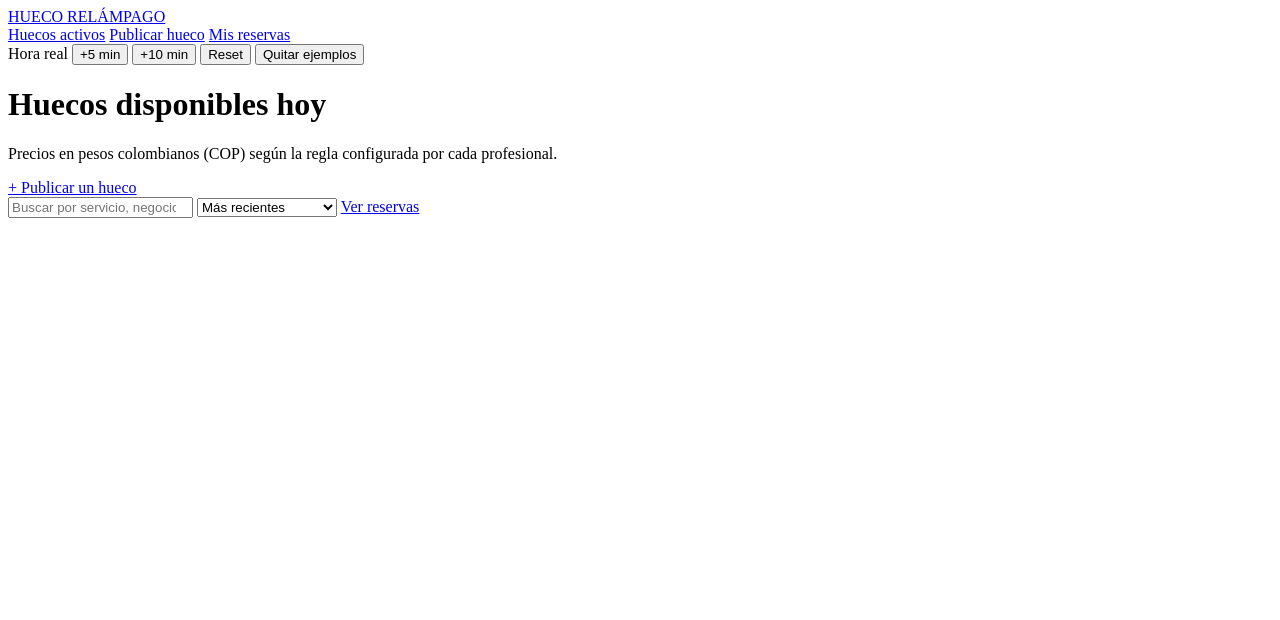
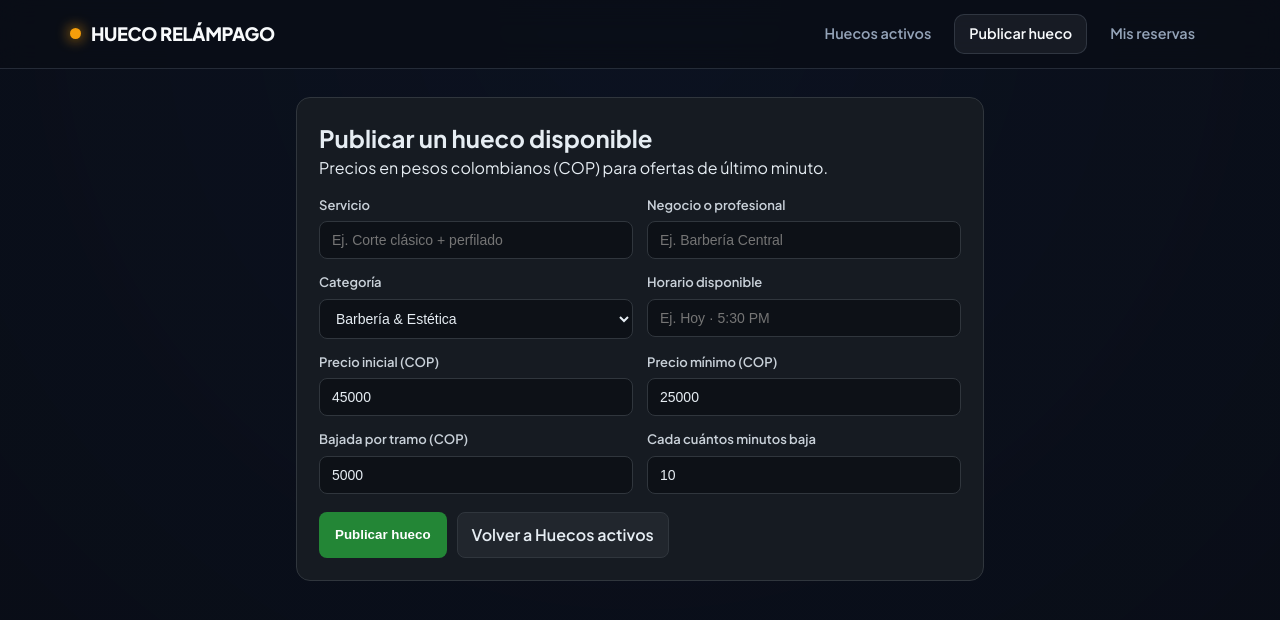
Before and after one commit to echavarriajuanjose08-bot/Hueco-Rel-mpago-Ofertas-de-ltimo-minuto-en-COP, a plain HTML site: page pages/publicar.html in a window 1280 px wide. Drawn offline with Linux system fonts and the light colour scheme.

Commit message:
Update publicar.html

```diff
--- a/pages/publicar.html
+++ b/pages/publicar.html
@@ -1,64 +1,156 @@
-<!DOCTYPE html>
+<!doctype html>
 <html lang="es">
 <head>
-  <meta charset="UTF-8" />
+  <meta charset="utf-8" />
   <meta name="viewport" content="width=device-width, initial-scale=1.0" />
-  <title>Hueco Relámpago · Ofertas de último minuto en COP</title>
+  <title>Publicar hueco · Hueco Relámpago</title>
   <link rel="preconnect" href="https://fonts.googleapis.com" />
   <link rel="preconnect" href="https://fonts.gstatic.com" crossorigin />
   <link href="https://fonts.googleapis.com/css2?family=Plus+Jakarta+Sans:wght@400;600;700;800&display=swap" rel="stylesheet" />
-  <link rel="stylesheet" href="./assets/css/styles.css." />
+  <link rel="stylesheet" href="../assets/css/styles.css" />
+  <style>
+    .publicar-wrap { max-width: 720px; margin: 28px auto; padding: 0 16px 48px; }
+    .publicar-card { background: #161b22; border: 1px solid #30363d; border-radius: 14px; padding: 22px; color: #e6edf3; }
+    .publicar-grid { display: grid; grid-template-columns: 1fr 1fr; gap: 14px; margin-top: 16px; }
+    .publicar-field { display: flex; flex-direction: column; gap: 6px; }
+    .publicar-field.full { grid-column: 1 / -1; }
+    .publicar-field label { font-size: 13px; font-weight: 600; color: #c9d1d9; }
+    .publicar-field input, .publicar-field select {
+      background: #0d1117; border: 1px solid #30363d; color: #e6edf3;
+      border-radius: 8px; padding: 10px 12px; font-size: 14px;
+    }
+    .publicar-actions { display: flex; gap: 10px; margin-top: 18px; flex-wrap: wrap; }
+    .btn-primario { background: #238636; color: #fff; border: none; border-radius: 8px; padding: 10px 16px; font-weight: 700; cursor: pointer; }
+    .btn-secundario { background: #21262d; color: #e6edf3; border: 1px solid #30363d; border-radius: 8px; padding: 10px 14px; text-decoration: none; font-weight: 600; }
+    .mensaje-ok { margin-top: 14px; padding: 12px; border-radius: 8px; background: rgba(35, 134, 54, 0.2); border: 1px solid #2ea043; color: #7ee787; display: none; }
+    @media (max-width: 600px) { .publicar-grid { grid-template-columns: 1fr; } }
+  </style>
 </head>
 <body class="page-inicio">
   <header class="topbar">
     <div class="topbar-inner">
-      <a class="brand" href="./index.html.">
+      <a class="brand" href="../index.html">
         <span class="brand-dot"></span>
         <span>HUECO RELÁMPAGO</span>
       </a>
-
       <nav class="nav-links">
-        <a class="nav-link active" href="./index.html">Huecos activos</a>
-        <a class="nav-link" href="./pages/publicar.html">Publicar hueco</a>
-        <a class="nav-link" href="./pages/mis-reservas.html">Mis reservas</a>
+        <a class="nav-link" href="../index.html">Huecos activos</a>
+        <a class="nav-link active" href="./publicar.html">Publicar hueco</a>
+        <a class="nav-link" href="./mis-reservas.html">Mis reservas</a>
       </nav>
-
-      <div class="sim-controls">
-        <span id="sim-offset-badge" class="badge">Hora real</span>
-        <button id="btn-sim-5" type="button" class="btn">+5 min</button>
-        <button id="btn-sim-10" type="button" class="btn">+10 min</button>
-        <button id="btn-sim-reset" type="button" class="btn">Reset</button>
-        <button id="btn-clear-demos" type="button" class="btn btn-danger">Quitar ejemplos</button>
-      </div>
     </div>
   </header>
 
-  <main class="container">
-    <div class="page-header">
-      <div>
-        <h1 class="page-title">Huecos disponibles hoy</h1>
-        <p class="page-subtitle">Precios en pesos colombianos (COP) según la regla configurada por cada profesional.</p>
-      </div>
-      <a class="btn btn-primary" href="./pages/publicar.html">+ Publicar un hueco</a>
-    </div>
+  <main class="publicar-wrap">
+    <section class="publicar-card">
+      <h1>Publicar un hueco disponible</h1>
+      <p>Precios en pesos colombianos (COP) para ofertas de último minuto.</p>
 
-    <section class="toolbar">
-      <input id="search-input" class="input" type="search" placeholder="Buscar por servicio, negocio o zona..." />
-      <select id="sort-select" class="select">
-        <option value="recent">Más recientes</option>
-        <option value="price-asc">Menor precio actual</option>
-        <option value="discount-desc">Mayor descuento</option>
-      </select>
-      <a class="btn btn-success" href="./pages/mis-reservas.html">Ver reservas</a>
+      <form id="form-publicar-hueco">
+        <div class="publicar-grid">
+          <div class="publicar-field">
+            <label for="servicio">Servicio</label>
+            <input id="servicio" name="servicio" type="text" placeholder="Ej. Corte clásico + perfilado" required />
+          </div>
+
+          <div class="publicar-field">
+            <label for="negocio">Negocio o profesional</label>
+            <input id="negocio" name="negocio" type="text" placeholder="Ej. Barbería Central" required />
+          </div>
+
+          <div class="publicar-field">
+            <label for="categoria">Categoría</label>
+            <select id="categoria" name="categoria">
+              <option value="Barbería & Estética">Barbería & Estética</option>
+              <option value="Odontología & Salud">Odontología & Salud</option>
+              <option value="Entrenamiento">Entrenamiento</option>
+              <option value="Mecánica & Taller">Mecánica & Taller</option>
+              <option value="Otros">Otros</option>
+            </select>
+          </div>
+
+          <div class="publicar-field">
+            <label for="horario">Horario disponible</label>
+            <input id="horario" name="horario" type="text" placeholder="Ej. Hoy · 5:30 PM" required />
+          </div>
+
+          <div class="publicar-field">
+            <label for="precioInicial">Precio inicial (COP)</label>
+            <input id="precioInicial" name="precioInicial" type="number" min="1000" step="500" value="45000" required />
+          </div>
+
+          <div class="publicar-field">
+            <label for="precioMinimo">Precio mínimo (COP)</label>
+            <input id="precioMinimo" name="precioMinimo" type="number" min="1000" step="500" value="25000" required />
+          </div>
+
+          <div class="publicar-field">
+            <label for="bajada">Bajada por tramo (COP)</label>
+            <input id="bajada" name="bajada" type="number" min="500" step="500" value="5000" required />
+          </div>
+
+          <div class="publicar-field">
+            <label for="cadaMinutos">Cada cuántos minutos baja</label>
+            <input id="cadaMinutos" name="cadaMinutos" type="number" min="1" max="120" value="10" required />
+          </div>
+        </div>
+
+        <div class="publicar-actions">
+          <button type="submit" class="btn-primario">Publicar hueco</button>
+          <a href="../index.html" class="btn-secundario">Volver a Huecos activos</a>
+        </div>
+
+        <div id="mensaje-publicado" class="mensaje-ok"></div>
+      </form>
     </section>
-
-    <div id="category-chips" class="chips"></div>
-    <section id="slots-grid" class="slots-grid"></section>
   </main>
 
-  <script type="module">
-    import { initIndexPage } from "./assets/js/ui.js";
-    initIndexPage();
+  <script>
+    (function () {
+      const form = document.getElementById("form-publicar-hueco");
+      const msg = document.getElementById("mensaje-publicado");
+
+      form.addEventListener("submit", function (e) {
+        e.preventDefault();
+
+        const inicial = Number(document.getElementById("precioInicial").value) || 0;
+        const minimo = Number(document.getElementById("precioMinimo").value) || 0;
+        const bajada = Number(document.getElementById("bajada").value) || 0;
+        const cadaMin = Number(document.getElementById("cadaMinutos").value) || 10;
+
+        const nuevoHueco = {
+          id: "hueco_" + Date.now(),
+          servicio: document.getElementById("servicio").value.trim(),
+          negocio: document.getElementById("negocio").value.trim(),
+          categoria: document.getElementById("categoria").value,
+          horario: document.getElementById("horario").value.trim(),
+          precioInicial: inicial,
+          precioActual: inicial,
+          precioMinimo: minimo,
+          bajada: bajada,
+          cadaMinutos: cadaMin,
+          creadoEn: new Date().toISOString()
+        };
+
+        const clavesPosibles = ["huecos_relampago", "huecoRelampagoHuecos", "huecos"];
+        const claveElegida = clavesPosibles.find((k) => localStorage.getItem(k) !== null) || "huecos_relampago";
+
+        let lista = [];
+        try {
+          const parsed = JSON.parse(localStorage.getItem(claveElegida) || "[]");
+          if (Array.isArray(parsed)) lista = parsed;
+        } catch (_) {
+          lista = [];
+        }
+
+        lista.unshift(nuevoHueco);
+        localStorage.setItem(claveElegida, JSON.stringify(lista));
+
+        msg.style.display = "block";
+        msg.textContent = "Hueco guardado: " + nuevoHueco.servicio + " (" + nuevoHueco.precioActual.toLocaleString("es-CO") + " COP). Ya puedes ir a Huecos activos.";
+        form.reset();
+      });
+    })();
   </script>
 </body>
 </html>
```
